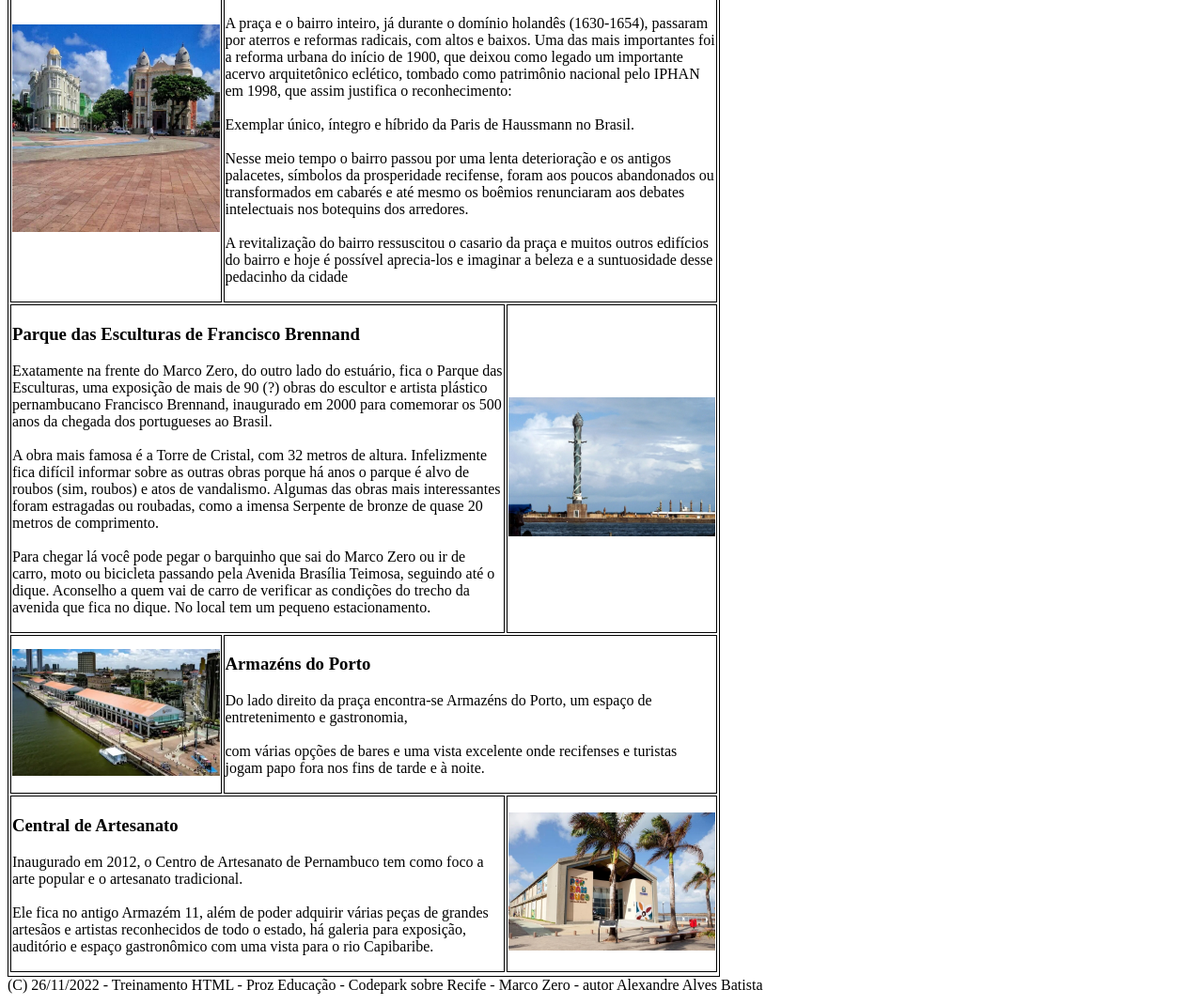
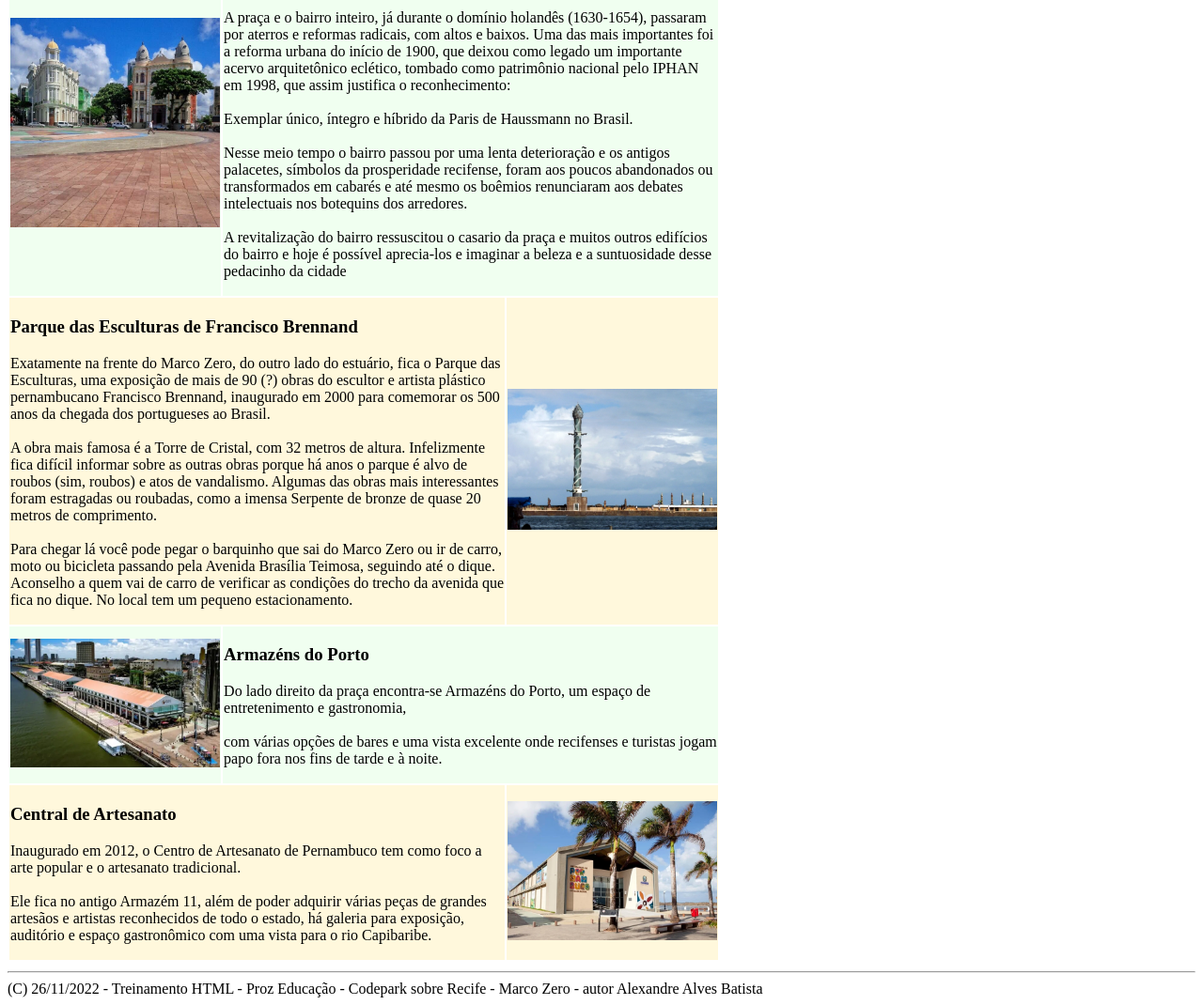
Before and after one commit to AlexandreAlvesBatsta/codepark-recife-marco-zero, a plain HTML site: page index.html in a window 1280 px wide. Shown: the part 748-1818 px from the top of the page at 94% size. Drawn offline with Linux system fonts and the light colour scheme.

Commit message:
Adicionado cores de fundo

```diff
--- a/index.html
+++ b/index.html
@@ -5,11 +5,7 @@
     <meta http-equiv="X-UA-Compatible" content="IE=edge">
     <meta name="viewport" content="width=device-width, initial-scale=1.0">
     <title>Document</title>
-    <style>
-        table, th, td {
-          border: 1px solid black;
-        }
-        </style>
+
 </head>
 <header>
     <img src="recife_logo.jpg" alt="Cidade de Recife" width="400">
@@ -19,7 +15,7 @@
 <body>
     <table width = "60%">
         <tr>
-            <td width="60%" colspan="4">
+            <td width="60%" colspan="4" bgcolor="#FFE4E1">
                 <h1>Pontos Turísticos</h1>
                 <h2>Marco Zero</h2>
                 <h3>
@@ -30,7 +26,7 @@
             </td>
         </tr>
     <tr>
-        <td width="70%" colspan="3">
+        <td width="70%" colspan="3" bgcolor="#FFF8DC">
             <h3>Sobre o Marco Zero</h3>
             <p>
                 O Marco Zero é o ponto zero de todas as medidas oficiais das distâncias rodoviárias de Pernambuco, assinalado por uma placa colocada no chão da Praça Barão do Rio Branco, no Bairro do Recife.
@@ -40,15 +36,15 @@
                 Também foi alterada a posição do Marco Zero, o obelisco colocado no centro praça em 1938, pelo Automóvel Clube de Pernambuco, foi deslocado em outro ponto da praça, juntamente como a estátua do Barão do Rio Branco.
             </p>
         </td>
-        <td width = "30%" colspan="1">
+        <td width = "30%" colspan="1" bgcolor="#FFF8DC">
             <img src="marco-zero.jpg" alt="imagem do marco zero" width = "100%">
         </td>
     </tr>
     <tr>
-        <td width="30%" colspan="1">
+        <td width="30%" colspan="1" bgcolor="#F0FFF0">
             <img src="conj-arquit.jpg" alt="conjunto arquitetonico" width = "100%">
         </td>
-        <td width="70%" colspan="3">
+        <td width="70%" colspan="3" bgcolor="#F0FFF0">
             <h3>Conjunto arquitetônico eclético</h3>
             <p>
                 A praça e o bairro inteiro, já durante o domínio holandês (1630-1654), passaram por aterros e reformas radicais, com altos e baixos. Uma das mais importantes foi a reforma urbana do início de 1900, que deixou como legado um importante acervo arquitetônico eclético, tombado como patrimônio nacional pelo IPHAN em 1998, que assim justifica o reconhecimento:
@@ -62,7 +58,7 @@
         </td>
     </tr>
     <tr>
-        <td width="70%" colspan="3">
+        <td width="70%" colspan="3" bgcolor="#FFF8DC">
             <h3>Parque das Esculturas de Francisco Brennand</h3>
             <p>
                 Exatamente na frente do Marco Zero, do outro lado do estuário, fica o Parque das Esculturas, uma exposição de mais de 90 (?) obras do escultor e artista plástico pernambucano Francisco Brennand, inaugurado em 2000 para comemorar os 500 anos da chegada dos portugueses ao Brasil.
@@ -72,15 +68,15 @@
                 Para chegar lá você pode pegar o barquinho que sai do Marco Zero ou ir de carro, moto ou bicicleta passando pela Avenida Brasília Teimosa, seguindo até o dique. Aconselho a quem vai de carro de verificar as condições do trecho da avenida que fica no dique. No local tem um pequeno estacionamento.
             </p>
         </td>
-        <td width = "30%" colspan="1">
+        <td width = "30%" colspan="1" bgcolor="#FFF8DC">
             <img src="parque-estadual.jpg" alt="parque das esculturas" width = "100%">
         </td>
     </tr>
     <tr>
-        <td width="30%" colspan="1">
+        <td width="30%" colspan="1" bgcolor="#F0FFF0">
             <img src="armazem-porto.jpg" alt="conjunto arquitetonico" width = "100%">
         </td>
-        <td width="70%" colspan="3">
+        <td width="70%" colspan="3" bgcolor="#F0FFF0">
             <h3>Armazéns do Porto</h3>
             <p>
                 Do lado direito da praça encontra-se Armazéns do Porto, um espaço de entretenimento e gastronomia,
@@ -90,7 +86,7 @@
         </td>
     </tr>
     <tr>
-        <td width="70%" colspan="3">
+        <td width="70%" colspan="3" bgcolor="#FFF8DC">
             <h3>Central de Artesanato</h3>
             <p>
                 Inaugurado em 2012, o Centro de Artesanato de Pernambuco tem como foco a arte popular e o artesanato tradicional.
@@ -99,7 +95,7 @@
                 há galeria para exposição, auditório e espaço gastronômico com uma vista para o rio Capibaribe.
              </p>
         </td>
-        <td width = "30%" colspan="1">
+        <td width = "30%" colspan="1" bgcolor="#FFF8DC">
             <img src="central-artesanato.jpg" alt="parque das esculturas" width = "100%">
         </td>
     </tr>
@@ -107,6 +103,7 @@
     </table>
 </body>
 <footer>
+    <hr>
     (C) 26/11/2022 - Treinamento HTML - Proz Educação - Codepark sobre Recife - Marco Zero - autor Alexandre Alves Batista
 </footer>
 </html>
```
